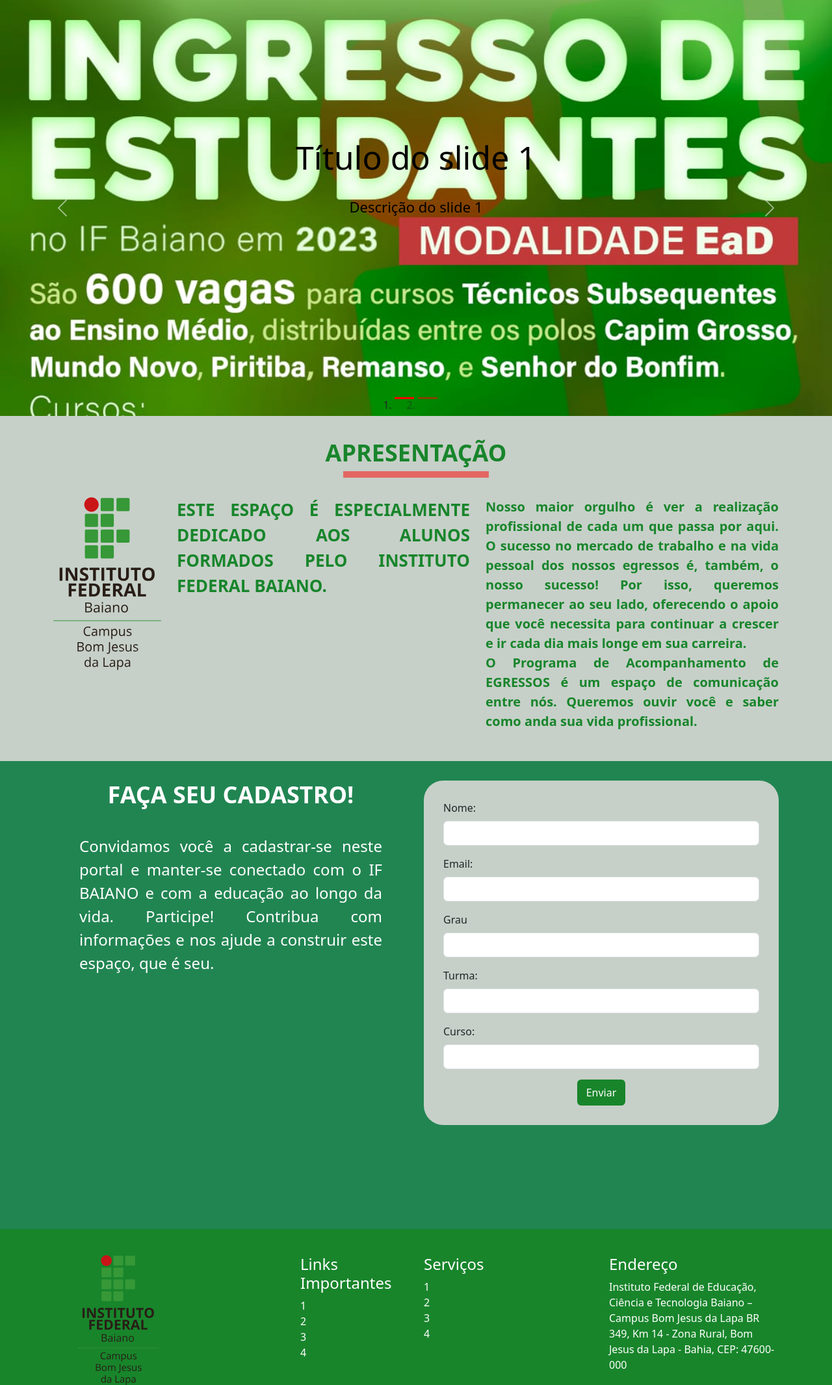
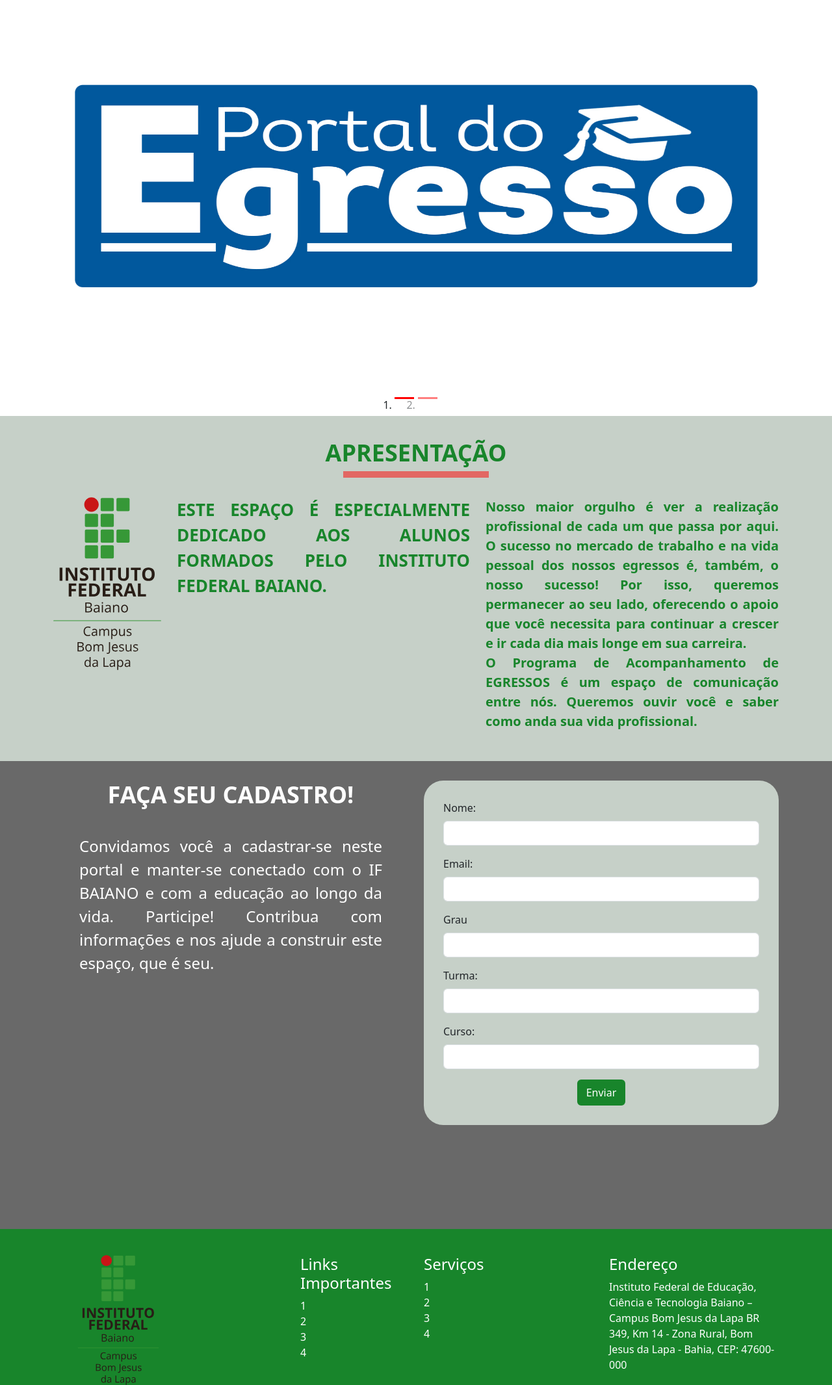
Before and after one commit to viniciostec22/Portal_do_Egresso, a Django app: page / in a window 1280 px wide. Shown: the part 122-2253 px from the top of the page at 65% size. Run offline with Django 4.2, Linux system fonts and the light colour scheme; some libraries are stand-ins or nearby versions.

Commit message:
cor backgraund cadastro
Mudança na cor de fundo da parte de cadastro e troca da imagem do slider

```diff
--- a/templates/components/__Carrossel.html
+++ b/templates/components/__Carrossel.html
@@ -7,10 +7,10 @@
     </ol>
     <div class="carousel-inner">
       <div class="carousel-item active">
-        <img src="{% static 'img/Card.jpeg' %}" class="d-block w-100" alt="Slide 1">
+        <img src="{% static 'img/Egresso.png' %}" class="d-block w-100" alt="Slide 1">
         <div class="carousel-caption d-none d-md-block">
-          <h5>Título do slide 1</h5>
-          <p>Descrição do slide 1</p>
+          <h5></h5>
+          <p></p>
         </div>
       </div>
       <div class="carousel-item">
--- a/templates/static/general/css/general.css
+++ b/templates/static/general/css/general.css
@@ -42,6 +42,10 @@
 
 .carousel-item {
   height: 80vh;
+}
+.carousel-item img{
+  width: 100%;
+  height: 90%;
 }
 
  .carousel-caption {
@@ -119,7 +123,7 @@
 /*cadastro*/
 
 .cadastro{
-  background-color: var(--contrast-color);
+  background-color: var(--text-color);
   height: 90vh;
 }
 
@@ -156,9 +160,7 @@
   color: var(--main-color);
   transition: 0.5s;
 }
-.footer-desc{
 
-}
 
 .footer{
   background-color: var(--main-color);
```
Also changed, not shown: templates/static/img/Egresso.png (added).
